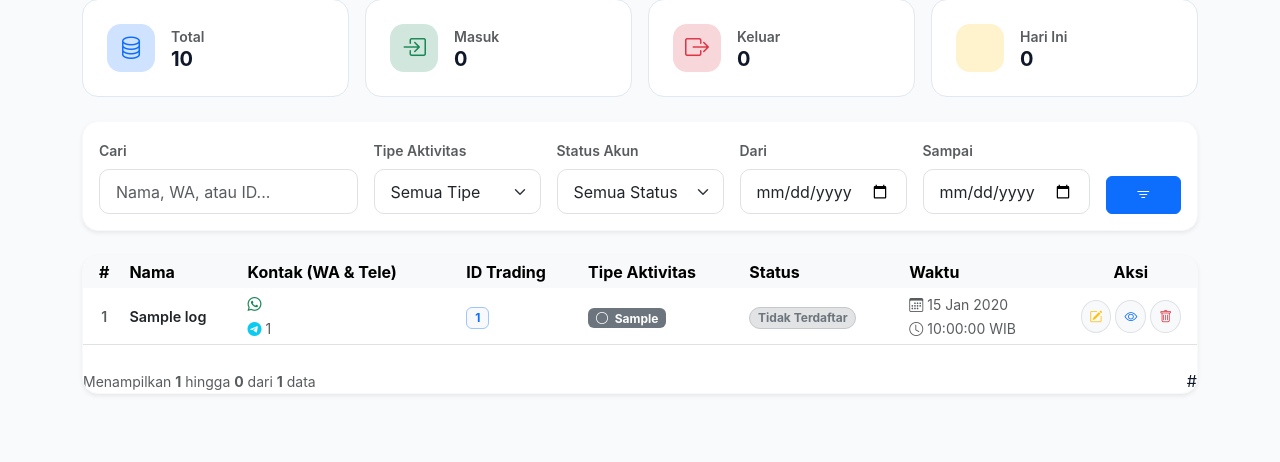
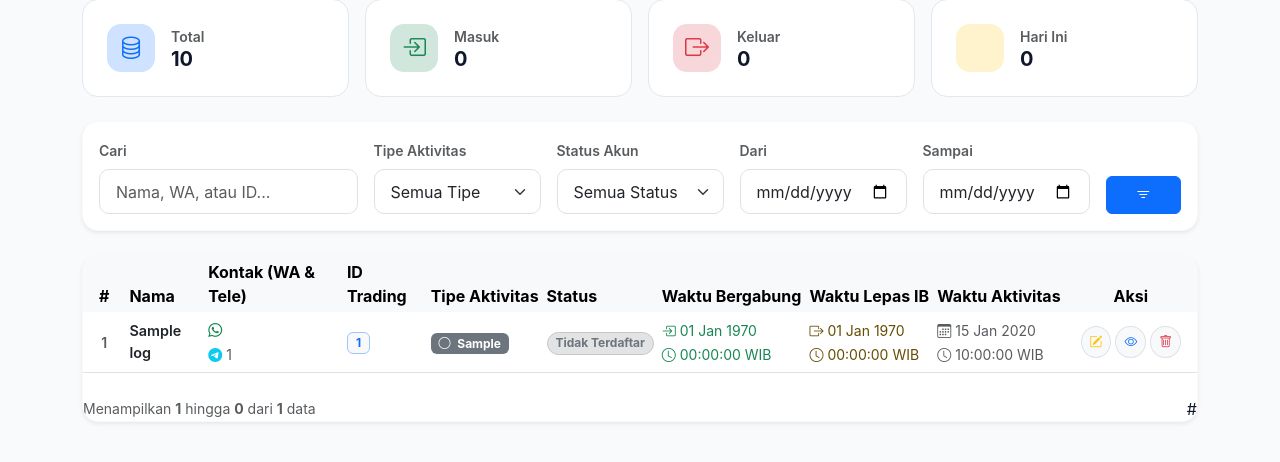
Before and after one commit to itconsult85-cpu/bot_hfm, a CodeIgniter 4 app: the page made by app/Views/admin_member_logs.php in a window 1280 px wide. Shown: the part 220-682 px from the top of the page. Run offline with PHP 8.4 and a stand-in for CodeIgniter, Linux system fonts and the light colour scheme; the template is opened without the code that fills it: most values are stand-ins (such as "Sample title", 1, 10 or a date in 2020); data that the repository does not hold is empty; some libraries are stand-ins or nearby versions.

Commit message:
modified:   app/Controllers/AdminDashboard.php 	modified:   app/Views/admin_dashboard.php 	modified:   app/Views/admin_member_logs.php 	modified:   bot.js 	modified:   bot_stable.js 	new file:   sql/add_minat_keywords.sql

```diff
--- a/app/Views/admin_dashboard.php
+++ b/app/Views/admin_dashboard.php
@@ -300,10 +300,10 @@
 <div class="modal fade" id="modalQR" tabindex="-1" aria-hidden="true">
     <div class="modal-dialog modal-dialog-centered modal-sm">
         <div class="modal-content shadow-lg text-center p-4">
-            <h5 class="fw-bold mb-3">Koneksi WhatsApp</h5>
+            <h5 class="fw-bold mb-3">Koneksi Bot Telegram</h5>
             <div id="qrContainer" class="mb-3 d-none">
                 <canvas id="qrCanvas" class="img-fluid rounded shadow-sm border p-2"></canvas>
-                <p class="text-muted small mt-2">Scan QR code ini untuk menghubungkan bot WhatsApp.</p>
+                <p class="text-muted small mt-2">Pindai kode QR ini untuk menghubungkan bot.</p>
             </div>
             <div id="statusContainer" class="p-3 rounded bg-light mb-0">
                 <span id="botStatusBadge" class="badge bg-secondary p-2 px-3 rounded-pill">Mengecek status...</span>
@@ -765,7 +765,7 @@
                 } else {
                     qrContainer.classList.add('d-none');
                     botStatusBadge.className = "badge bg-danger p-2 px-3 rounded-pill";
-                    botStatusBadge.innerHTML = "<i class='bi bi-x-circle-fill me-1'></i> Terputus / Loading";
+                    botStatusBadge.innerHTML = "<i class='bi bi-x-circle-fill me-1'></i> Bot terputus / belum siap";
                 }
             }).catch(() => {
                 qrContainer.classList.add('d-none');
--- a/app/Views/admin_member_logs.php
+++ b/app/Views/admin_member_logs.php
@@ -148,14 +148,16 @@
                     <th class="border-bottom-0 d-none d-md-table-cell">ID Trading</th>
                     <th class="border-bottom-0 text-nowrap">Tipe Aktivitas</th>
                     <th class="border-bottom-0 d-none d-md-table-cell">Status</th>
-                    <th class="border-bottom-0 d-none d-md-table-cell">Waktu</th>
+                    <th class="border-bottom-0 d-none d-md-table-cell text-nowrap">Waktu Bergabung</th>
+                    <th class="border-bottom-0 d-none d-md-table-cell text-nowrap">Waktu Lepas IB</th>
+                    <th class="border-bottom-0 d-none d-md-table-cell text-nowrap">Waktu Aktivitas</th>
                     <th style="width: 100px;" class="text-center border-bottom-0 px-1 px-md-3">Aksi</th>
                 </tr>
             </thead>
             <tbody>
                 <?php if (empty($logs)): ?>
                     <tr>
-                        <td colspan="8" class="text-center py-5">
+                        <td colspan="10" class="text-center py-5">
                             <div class="empty-state">
                                 <i class="bi bi-inbox text-muted" style="font-size: 3rem;"></i>
                                 <h6 class="fw-bold mt-3">Tidak ada data</h6>
@@ -247,6 +249,26 @@
                                 <?php endif; ?>
                             </td>
                             <td class="text-nowrap d-none d-md-table-cell">
+                                <?php if (!empty($log['waktu_bergabung'])): ?>
+                                    <span class="text-success small" title="<?= esc($log['waktu_bergabung']) ?>">
+                                        <i class="bi bi-box-arrow-in-right me-1"></i><?= date('d M Y', strtotime($log['waktu_bergabung'])) ?><br>
+                                        <i class="bi bi-clock me-1"></i><?= date('H:i:s', strtotime($log['waktu_bergabung'])) ?> WIB
+                                    </span>
+                                <?php else: ?>
+                                    <span class="text-muted small">-</span>
+                                <?php endif; ?>
+                            </td>
+                            <td class="text-nowrap d-none d-md-table-cell">
+                                <?php if (!empty($log['waktu_lepas_ib'])): ?>
+                                    <span class="text-warning-emphasis small" title="<?= esc($log['waktu_lepas_ib']) ?>">
+                                        <i class="bi bi-box-arrow-right me-1"></i><?= date('d M Y', strtotime($log['waktu_lepas_ib'])) ?><br>
+                                        <i class="bi bi-clock me-1"></i><?= date('H:i:s', strtotime($log['waktu_lepas_ib'])) ?> WIB
+                                    </span>
+                                <?php else: ?>
+                                    <span class="text-muted small">-</span>
+                                <?php endif; ?>
+                            </td>
+                            <td class="text-nowrap d-none d-md-table-cell">
                                 <span class="text-muted small" title="<?= esc($log['created_at']) ?>">
                                     <i class="bi bi-calendar3 me-1"></i><?= date('d M Y', strtotime($log['created_at'])) ?><br>
                                     <i class="bi bi-clock me-1"></i><?= date('H:i:s', strtotime($log['created_at'])) ?> WIB
@@ -256,7 +278,11 @@
                             <td class="text-nowrap text-center px-1 px-md-3">
                                 <div class="d-flex gap-1 justify-content-center">
                                     <button class="btn btn-sm btn-light border rounded-circle p-1 p-md-2" style="line-height: 1;" onclick="editIdLog('<?= esc($log['id_hfm'] ?? '') ?>')" title="Edit ID Trading"><i class="bi bi-pencil-square text-warning" style="font-size: 0.8rem;"></i></button>
-                                    <button class="btn btn-sm btn-light border rounded-circle p-1 p-md-2" style="line-height: 1;" onclick="showDetail('<?= esc($log['no_wa']) ?>', '<?= esc($log['id_telegram'] ?? '-') ?>', '<?= esc($log['nama']) ?>', '<?= esc($log['tipe_aktivitas']) ?>', '<?= esc($log['created_at']) ?>', '<?= esc($log['id_hfm'] ?? '-') ?>')"><i class="bi bi-eye text-primary" style="font-size: 0.8rem;"></i></button>
+                                    <button class="btn btn-sm btn-light border rounded-circle p-1 p-md-2" style="line-height: 1;"
+                                        data-wa="<?= esc($log['no_wa']) ?>" data-telegram="<?= esc($log['id_telegram'] ?? '-') ?>" data-nama="<?= esc($log['nama']) ?>"
+                                        data-tipe="<?= esc($log['tipe_aktivitas']) ?>" data-waktu="<?= esc($log['created_at']) ?>" data-id-trading="<?= esc($log['id_hfm'] ?? '-') ?>"
+                                        data-waktu-bergabung="<?= esc($log['waktu_bergabung'] ?? '') ?>" data-waktu-lepas-ib="<?= esc($log['waktu_lepas_ib'] ?? '') ?>"
+                                        onclick="showDetailFromButton(this)" title="Lihat detail"><i class="bi bi-eye text-primary" style="font-size: 0.8rem;"></i></button>
 
                                     <button type="button" class="btn btn-sm btn-light border rounded-circle btn-hapus-log p-1 p-md-2" style="line-height: 1;"
                                         data-id="<?= esc($log['id'] ?? '') ?>"
@@ -293,6 +319,22 @@
                                             <span class="badge bg-danger-subtle text-danger border border-danger-subtle rounded-pill">Keluar Grup</span>
                                         <?php else: ?>
                                             <span class="badge bg-secondary-subtle text-secondary border border-secondary-subtle rounded-pill">Tidak Terdaftar</span>
+                                        <?php endif; ?>
+                                    </li>
+                                    <li class="mb-2">
+                                        <span class="fw-semibold d-block text-muted mb-1">Waktu Bergabung</span>
+                                        <?php if (!empty($log['waktu_bergabung'])): ?>
+                                            <i class="bi bi-box-arrow-in-right text-success me-1"></i><?= date('d M Y H:i:s', strtotime($log['waktu_bergabung'])) ?> WIB
+                                        <?php else: ?>
+                                            <span class="text-muted">-</span>
+                                        <?php endif; ?>
+                                    </li>
+                                    <li class="mb-2">
+                                        <span class="fw-semibold d-block text-muted mb-1">Waktu Lepas IB</span>
+                                        <?php if (!empty($log['waktu_lepas_ib'])): ?>
+                                            <i class="bi bi-box-arrow-right text-warning me-1"></i><?= date('d M Y H:i:s', strtotime($log['waktu_lepas_ib'])) ?> WIB
+                                        <?php else: ?>
+                                            <span class="text-muted">-</span>
                                         <?php endif; ?>
                                     </li>
                                     <li>
@@ -345,6 +387,14 @@
                 <div class="mb-3">
                     <label class="text-muted small fw-semibold d-block mb-1">Tipe Aktivitas</label>
                     <p class="fw-semibold mb-0" id="detailTipe">-</p>
+                </div>
+                <div class="mb-3">
+                    <label class="text-muted small fw-semibold d-block mb-1">Waktu Bergabung</label>
+                    <p class="fw-semibold mb-0" id="detailWaktuBergabung">-</p>
+                </div>
+                <div class="mb-3">
+                    <label class="text-muted small fw-semibold d-block mb-1">Waktu Lepas IB</label>
+                    <p class="fw-semibold mb-0" id="detailWaktuLepasIb">-</p>
                 </div>
                 <div>
                     <label class="text-muted small fw-semibold d-block mb-1">Waktu</label>
@@ -480,11 +530,36 @@
         kickLepasIbForm?.requestSubmit();
     });
 
-    function showDetail(wa, telegram, nama, tipe, waktu, idTrading) {
+    function formatLogDate(value) {
+        if (!value) return '-';
+        const date = new Date(value.replace(' ', 'T'));
+        if (Number.isNaN(date.getTime())) return value;
+        return date.toLocaleDateString('id-ID', {
+            weekday: 'long', year: 'numeric', month: 'long', day: 'numeric',
+            hour: '2-digit', minute: '2-digit', second: '2-digit'
+        });
+    }
+
+    function showDetailFromButton(button) {
+        showDetail(
+            button.dataset.wa,
+            button.dataset.telegram,
+            button.dataset.nama,
+            button.dataset.tipe,
+            button.dataset.waktu,
+            button.dataset.idTrading,
+            button.dataset.waktuBergabung,
+            button.dataset.waktuLepasIb
+        );
+    }
+
+    function showDetail(wa, telegram, nama, tipe, waktu, idTrading, waktuBergabung, waktuLepasIb) {
         document.getElementById('detailWa').textContent = wa;
         document.getElementById('detailTelegram').textContent = telegram;
         document.getElementById('detailNama').textContent = nama;
         document.getElementById('detailIdTrading').textContent = idTrading;
+        document.getElementById('detailWaktuBergabung').textContent = formatLogDate(waktuBergabung);
+        document.getElementById('detailWaktuLepasIb').textContent = formatLogDate(waktuLepasIb);
 
         const tipeMap = {
             'masuk': 'Masuk',
@@ -494,17 +569,7 @@
         };
         document.getElementById('detailTipe').textContent = tipeMap[tipe] || tipe;
 
-        const date = new Date(waktu);
-        const options = {
-            weekday: 'long',
-            year: 'numeric',
-            month: 'long',
-            day: 'numeric',
-            hour: '2-digit',
-            minute: '2-digit',
-            second: '2-digit'
-        };
-        document.getElementById('detailWaktu').textContent = date.toLocaleDateString('id-ID', options);
+        document.getElementById('detailWaktu').textContent = formatLogDate(waktu);
 
         new bootstrap.Modal(document.getElementById('modalDetail')).show();
     }
```
Also changed, not shown: app/Controllers/AdminDashboard.php (+12 -1 lines), bot.js (+19 -9 lines), bot_stable.js (+19 -9 lines), sql/add_minat_keywords.sql (added, +25 -0 lines).
